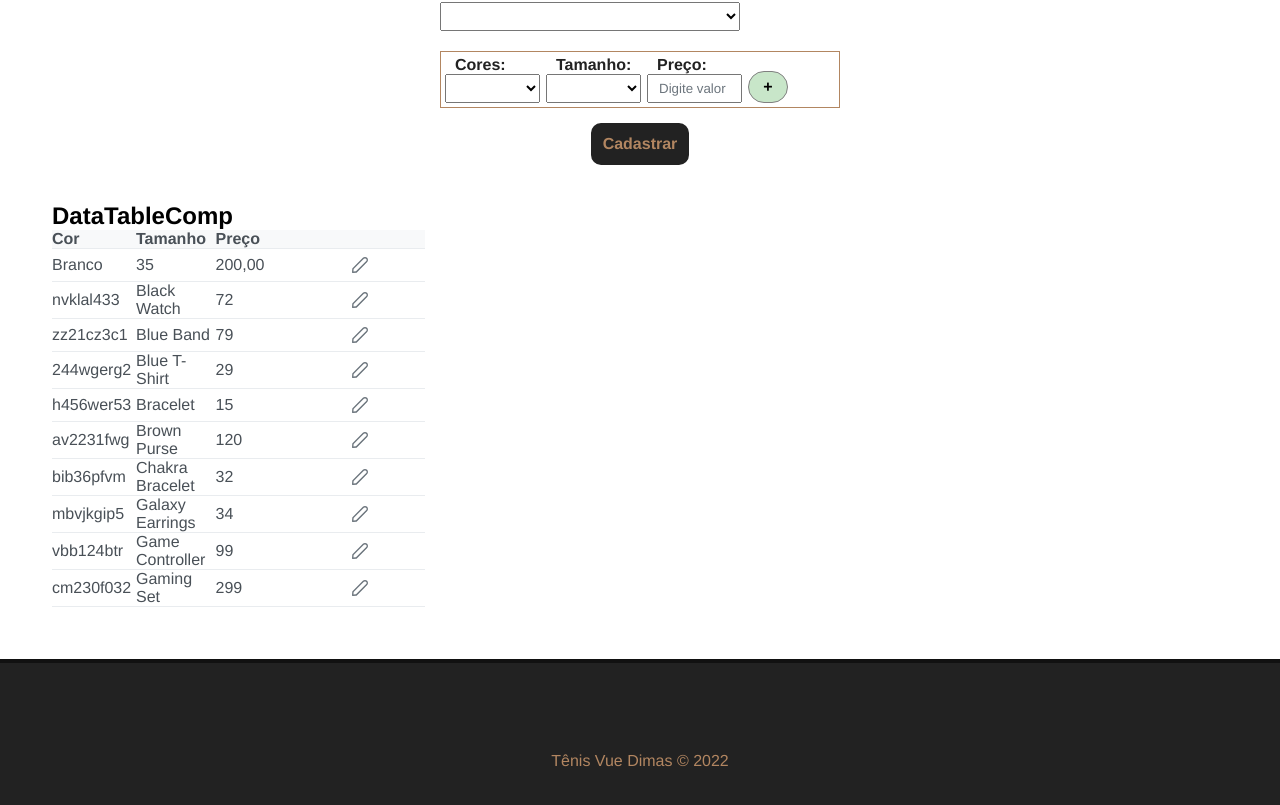
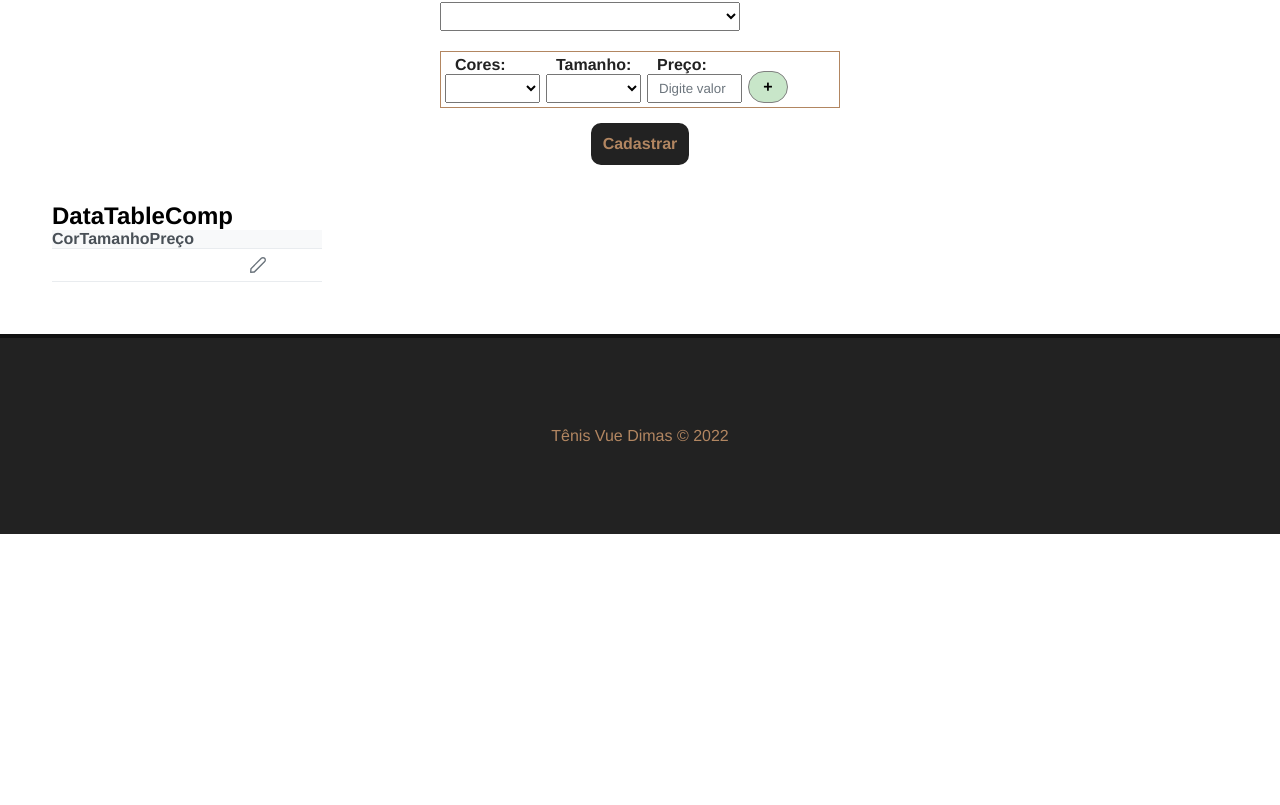
Before and after one commit to dimascapelari/tenis-vue-dimas, a Vue app: page / in a window 1280 px wide. Shown: the part 1065-1870 px from the top of the page. After the commit the page ends 1599 px from the top, so only its background shows below. Built offline with nearby package versions, Linux system fonts and the light colour scheme; data requests are answered from the project's data file.

Commit message:
DataTable-PrimeVue

```diff
--- a/src/components/DataTableComp.vue
+++ b/src/components/DataTableComp.vue
@@ -58,6 +58,7 @@ export default {
   methods: {
     getProducts() {
       this.products = data;
+      //console.log(data);
     },
     // getTenis() {
     //   const req = data;
--- a/src/components/PedidoForm.vue
+++ b/src/components/PedidoForm.vue
@@ -136,7 +136,39 @@
     </div>
 
     <table>
-      <DataTableComp></DataTableComp>
+      <!-- <DataTableComp></DataTableComp> -->
+      <div>
+        <h2>DataTableComp</h2>
+        <DataTable
+          :value="products"
+          editMode="row"
+          dataKey="id"
+          v-model:editingRows="editingRows"
+          @row-edit-save="onRowEditSave"
+          responsiveLayout="scroll"
+        >
+          <CompColumn field="code" header="Cor" style="width: 20%">
+            <template #editor="{ data, field }">
+              <InputText v-model="data[field]" autofocus />
+            </template>
+          </CompColumn>
+          <CompColumn field="name" header="Tamanho" style="width: 20%">
+            <template #editor="{ data, field }">
+              <InputText v-model="data[field]" />
+            </template>
+          </CompColumn>
+          <CompColumn field="price" header="Preço" style="width: 20%">
+            <template #editor="{ data, field }">
+              <InputText v-model="data[field]" />
+            </template>
+          </CompColumn>
+          <CompColumn
+            :rowEditor="true"
+            style="width: 10%; min-width: 8rem"
+            bodyStyle="text-align:center"
+          ></CompColumn>
+        </DataTable>
+      </div>
     </table>
   </div>
 </template>
@@ -144,6 +176,7 @@
 <script>
 import Message from "./Message.vue";
 import DataTableComp from "./DataTableComp.vue";
+// import { data } from "../data/data";
 
 export default {
   name: "PedidoForm",
@@ -166,10 +199,22 @@ export default {
       msg: null,
       codigointerno: null,
       variacoes: [{ cor: "", tamanho: "", preco: "" }],
+      txt: "DataTableComp",
+      editingRows: [],
+      products: null,
     };
   },
   // funções
   methods: {
+    getProducts() {
+      this.products = this.variacoes;
+      console.log(this.variacoes);
+    },
+    onRowEditSave(event) {
+      let { newData, index } = event;
+
+      this.products[index] = newData;
+    },
     adicionarVariacao() {
       const variacao = { cor: "", tamanho: "", preco: "" };
       this.variacoes.push(variacao);
@@ -235,10 +280,20 @@ export default {
   // executa funções depois de prontas
   mounted() {
     this.getTenis();
+    this.getProducts();
   },
   components: {
     Message,
     DataTableComp,
+  },
+
+  created() {
+    this.columns = [
+      { field: "code", header: "Code" },
+      { field: "name", header: "Name" },
+      { field: "quantity", header: "Quantity" },
+      { field: "price", header: "Price" },
+    ];
   },
 };
 </script>
```
